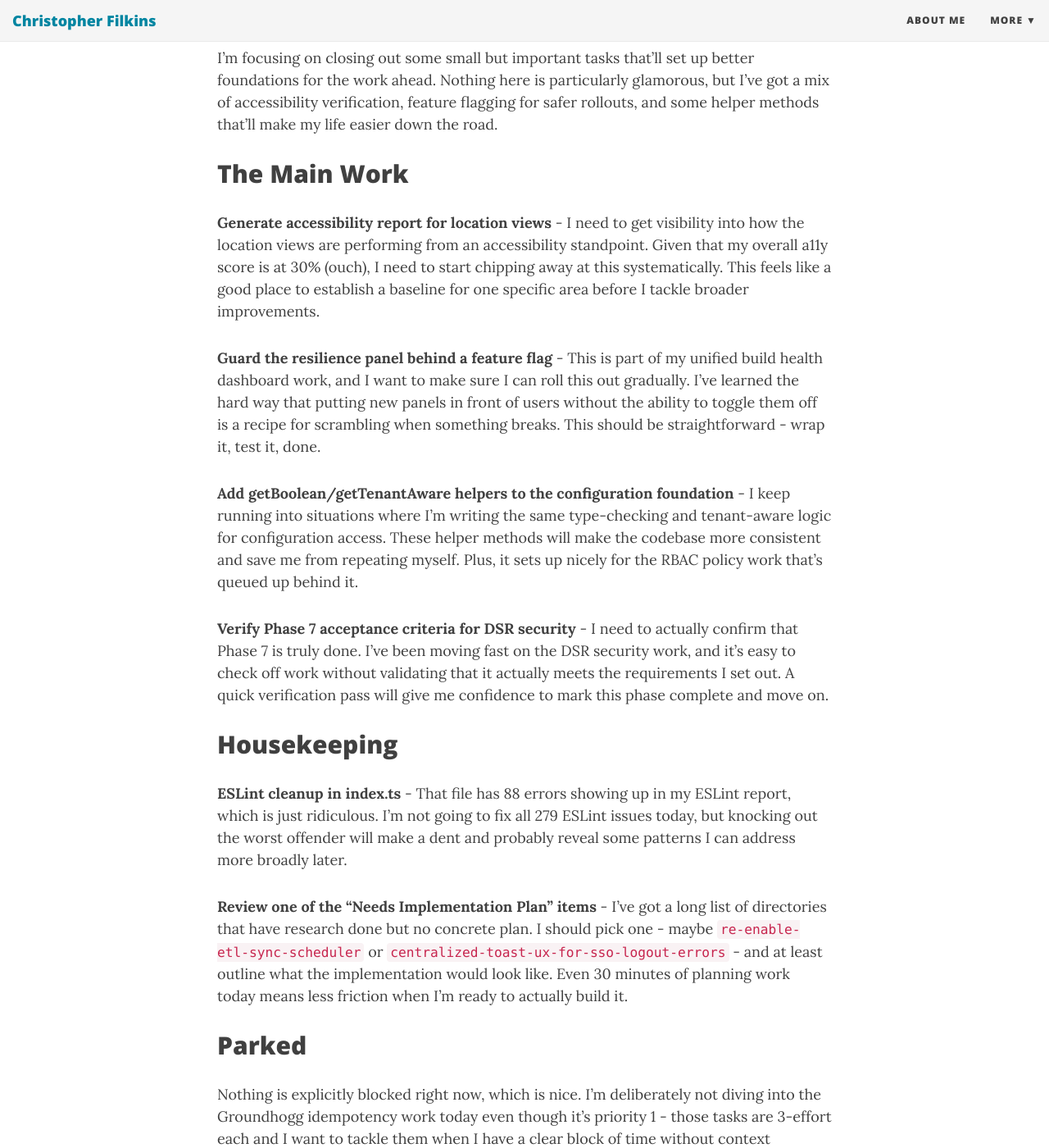
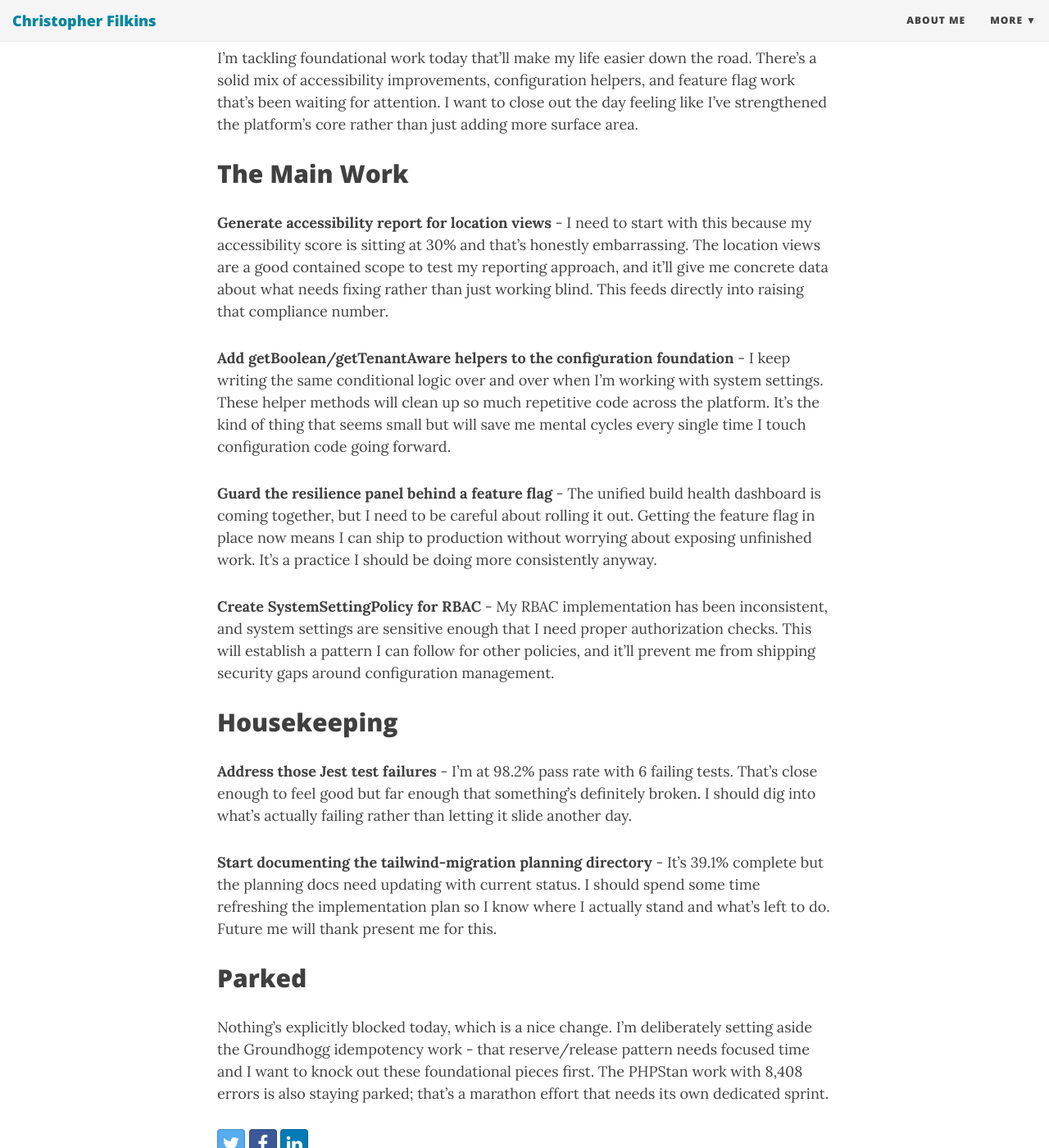
Before and after one commit to filchyboy/filchyboy.github.io, a Jekyll site: the page built from _posts/2025-12-15-todays-plan.md, in a window 1280 px wide and 1400 px high, scrolled down 315 px. Shown: the whole window at 82% size. Built offline with Jekyll 4.4.1, drawn with Linux system fonts in a browser that asks for light colours; nearby versions of some CDN libraries; some of the changed text lies outside the part shown.

Commit message:
Add daily plan: 2025-12-15

```diff
--- a/_posts/2025-12-15-todays-plan.md
+++ b/_posts/2025-12-15-todays-plan.md
@@ -7,24 +7,24 @@ date: 2025-12-15
 # Daily Plan - Monday, December 15, 2025
 
 ## Today's Theme
-I'm focusing on closing out some small but important tasks that'll set up better foundations for the work ahead. Nothing here is particularly glamorous, but I've got a mix of accessibility verification, feature flagging for safer rollouts, and some helper methods that'll make my life easier down the road.
+I'm tackling foundational work today that'll make my life easier down the road. There's a solid mix of accessibility improvements, configuration helpers, and feature flag work that's been waiting for attention. I want to close out the day feeling like I've strengthened the platform's core rather than just adding more surface area.
 
 ## The Main Work
 
-**Generate accessibility report for location views** - I need to get visibility into how the location views are performing from an accessibility standpoint. Given that my overall a11y score is at 30% (ouch), I need to start chipping away at this systematically. This feels like a good place to establish a baseline for one specific area before I tackle broader improvements.
+**Generate accessibility report for location views** - I need to start with this because my accessibility score is sitting at 30% and that's honestly embarrassing. The location views are a good contained scope to test my reporting approach, and it'll give me concrete data about what needs fixing rather than just working blind. This feeds directly into raising that compliance number.
 
-**Guard the resilience panel behind a feature flag** - This is part of my unified build health dashboard work, and I want to make sure I can roll this out gradually. I've learned the hard way that putting new panels in front of users without the ability to toggle them off is a recipe for scrambling when something breaks. This should be straightforward - wrap it, test it, done.
+**Add getBoolean/getTenantAware helpers to the configuration foundation** - I keep writing the same conditional logic over and over when I'm working with system settings. These helper methods will clean up so much repetitive code across the platform. It's the kind of thing that seems small but will save me mental cycles every single time I touch configuration code going forward.
 
-**Add getBoolean/getTenantAware helpers to the configuration foundation** - I keep running into situations where I'm writing the same type-checking and tenant-aware logic for configuration access. These helper methods will make the codebase more consistent and save me from repeating myself. Plus, it sets up nicely for the RBAC policy work that's queued up behind it.
+**Guard the resilience panel behind a feature flag** - The unified build health dashboard is coming together, but I need to be careful about rolling it out. Getting the feature flag in place now means I can ship to production without worrying about exposing unfinished work. It's a practice I should be doing more consistently anyway.
 
-**Verify Phase 7 acceptance criteria for DSR security** - I need to actually confirm that Phase 7 is truly done. I've been moving fast on the DSR security work, and it's easy to check off work without validating that it actually meets the requirements I set out. A quick verification pass will give me confidence to mark this phase complete and move on.
+**Create SystemSettingPolicy for RBAC** - My RBAC implementation has been inconsistent, and system settings are sensitive enough that I need proper authorization checks. This will establish a pattern I can follow for other policies, and it'll prevent me from shipping security gaps around configuration management.
 
 ## Housekeeping
 
-**ESLint cleanup in index.ts** - That file has 88 errors showing up in my ESLint report, which is just ridiculous. I'm not going to fix all 279 ESLint issues today, but knocking out the worst offender will make a dent and probably reveal some patterns I can address more broadly later.
+**Address those Jest test failures** - I'm at 98.2% pass rate with 6 failing tests. That's close enough to feel good but far enough that something's definitely broken. I should dig into what's actually failing rather than letting it slide another day.
 
-**Review one of the "Needs Implementation Plan" items** - I've got a long list of directories that have research done but no concrete plan. I should pick one - maybe `re-enable-etl-sync-scheduler` or `centralized-toast-ux-for-sso-logout-errors` - and at least outline what the implementation would look like. Even 30 minutes of planning work today means less friction when I'm ready to actually build it.
+**Start documenting the tailwind-migration planning directory** - It's 39.1% complete but the planning docs need updating with current status. I should spend some time refreshing the implementation plan so I know where I actually stand and what's left to do. Future me will thank present me for this.
 
 ## Parked
 
-Nothing is explicitly blocked right now, which is nice. I'm deliberately not diving into the Groundhogg idempotency work today even though it's priority 1 - those tasks are 3-effort each and I want to tackle them when I have a clear block of time without context switching. Same goes for the SystemSettingPolicy RBAC work. Those will be better served by dedicated focus later this week.
+Nothing's explicitly blocked today, which is a nice change. I'm deliberately setting aside the Groundhogg idempotency work - that reserve/release pattern needs focused time and I want to knock out these foundational pieces first. The PHPStan work with 8,408 errors is also staying parked; that's a marathon effort that needs its own dedicated sprint.
```
